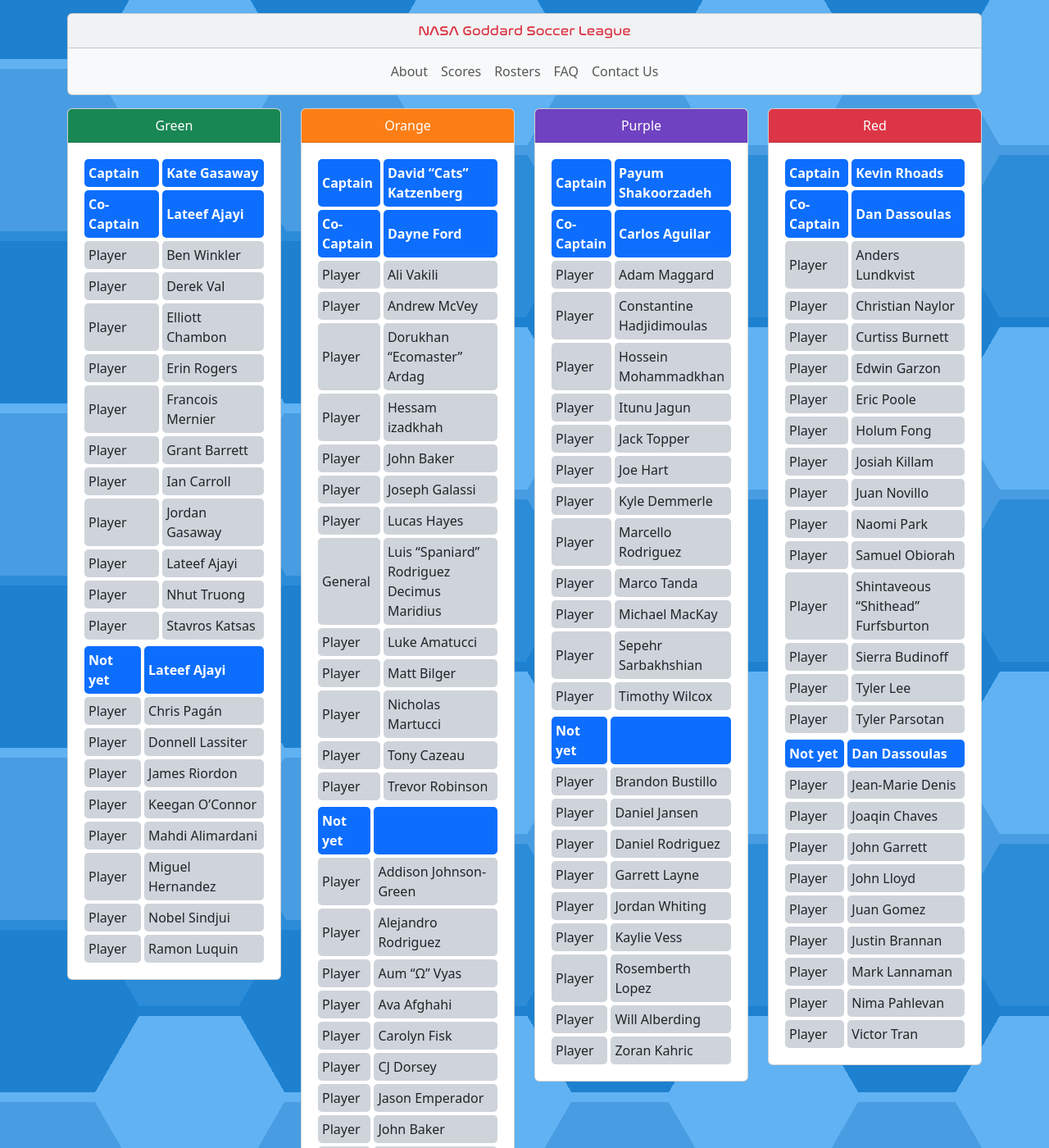
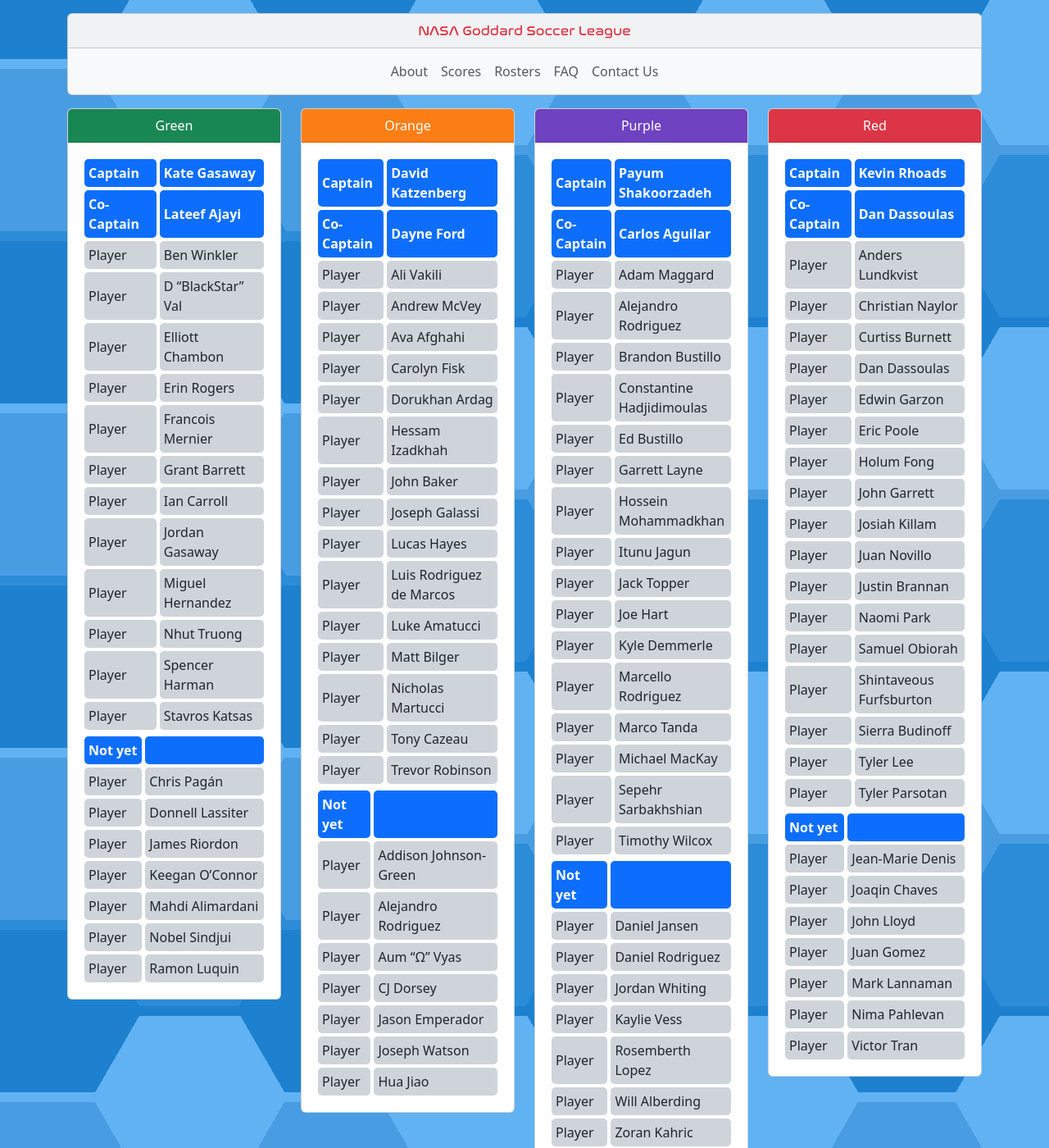
Before and after one commit to goddard-soccer/goddard-soccer.github.io, a Jekyll site: the page built from _pages/rosters.md, in a window 1280 px wide and 1400 px high. Shown: the whole window at 82% size. Built offline with Jekyll 4.4.1, drawn with Linux system fonts in a browser that asks for light colours.

Commit message:
fall roster updates

```diff
--- a/_pages/rosters.md
+++ b/_pages/rosters.md
@@ -3,21 +3,6 @@
 title: Rosters
 permalink: /rosters/
 ---
-
-<!-- begin row news updates -->
-<!--
-<div class="card bg-light text-center my-3">
-<div class="card-header text-center">
-    PSA
-</div>
-<div class="card-body" markdown=1>
-**These are not the final rosters**, this a preliminary cut for exec team purposes. Balancing will occur after more sign ups :D
-
-Generally speaking we are trying to retain previous teams, but there will be some edits to ensure competitive play.
-</div>
-</div>
--->
-<!-- end row news updates -->
 
 <div class="row">
 
@@ -30,25 +15,25 @@
 | Co-Captain | Lateef Ajayi |
 | ---------- | ---------- |
 | Player | Ben Winkler |
-| Player | Derek Val |
+| Player | D "BlackStar" Val |
 | Player | Elliott Chambon |
 | Player | Erin Rogers |
 | Player | Francois Mernier |
 | Player | Grant Barrett |
-| Player | Ian Carroll  |
+| Player | Ian Carroll |
 | Player | Jordan Gasaway |
-| Player | Lateef Ajayi |
+| Player | Miguel Hernandez |
 | Player | Nhut Truong |
+| Player | Spencer Harman |
 | Player | Stavros Katsas |
 
-| Not yet | Lateef Ajayi |
+| Not yet |  |
 | ---------- | ---------- |
 | Player | Chris Pagán |
 | Player | Donnell Lassiter |
 | Player | James Riordon |
 | Player | Keegan O'Connor |
 | Player | Mahdi Alimardani |
-| Player | Miguel Hernandez |
 | Player | Nobel Sindjui |
 | Player | Ramon Luquin |
 
@@ -61,17 +46,19 @@
 <div class="card-header text-center text-white bg-orange">Orange</div>
 <div class="card-body w-100" markdown=1>
 
-| Captain | David "Cats" Katzenberg |
+| Captain | David Katzenberg |
 | Co-Captain | Dayne Ford |
 | ---------- | ---------- |
 | Player | Ali Vakili |
 | Player | Andrew McVey |
-| Player | Dorukhan "Ecomaster" Ardag |
-| Player | Hessam izadkhah |
+| Player | Ava Afghahi |
+| Player | Carolyn Fisk |
+| Player | Dorukhan Ardag |
+| Player | Hessam Izadkhah |
 | Player | John Baker |
 | Player | Joseph Galassi |
 | Player | Lucas Hayes |
-| General | Luis "Spaniard" Rodriguez Decimus Maridius |
+| Player | Luis Rodriguez de Marcos |
 | Player | Luke Amatucci |
 | Player | Matt Bilger |
 | Player | Nicholas Martucci |
@@ -83,11 +70,8 @@
 | Player | Addison Johnson-Green |
 | Player | Alejandro Rodriguez |
 | Player | Aum "Ω" Vyas |
-| Player | Ava Afghahi |
-| Player | Carolyn Fisk |
 | Player | CJ Dorsey |
 | Player | Jason Emperador |
-| Player | John Baker |
 | Player | Joseph Watson |
 | Player | Hua Jiao |
 
@@ -104,7 +88,11 @@
 | Co-Captain | Carlos Aguilar |
 | ---------- | ---------- |
 | Player | Adam Maggard |
+| Player | Alejandro Rodriguez |
+| Player | Brandon Bustillo |
 | Player | Constantine Hadjidimoulas |
+| Player | Ed Bustillo |
+| Player | Garrett Layne |
 | Player | Hossein Mohammadkhan |
 | Player | Itunu Jagun |
 | Player | Jack Topper |
@@ -143,26 +129,27 @@
 | Player | Anders Lundkvist |
 | Player | Christian Naylor |
 | Player | Curtiss Burnett |
+| Player | Dan Dassoulas |
 | Player | Edwin Garzon |
 | Player | Eric Poole |
 | Player | Holum Fong |
+| Player | John Garrett |
 | Player | Josiah Killam |
 | Player | Juan Novillo |
+| Player | Justin Brannan |
 | Player | Naomi Park |
 | Player | Samuel Obiorah |
-| Player | Shintaveous "Shithead" Furfsburton |
+| Player | Shintaveous Furfsburton |
 | Player | Sierra Budinoff |
 | Player | Tyler Lee |
 | Player | Tyler Parsotan |
 
-| Not yet | Dan Dassoulas |
+| Not yet |  |
 | ---------- | ---------- |
 | Player | Jean-Marie Denis |
 | Player | Joaqin Chaves |
-| Player | John Garrett |
 | Player | John Lloyd |
 | Player | Juan Gomez |
-| Player | Justin Brannan |
 | Player | Mark Lannaman |
 | Player | Nima Pahlevan |
 | Player | Victor Tran |
@@ -172,96 +159,3 @@
 </div>
 
 </div>
-<!-- end row -->
-
-<!--
-<div class="row">
-
-<div class="col-md-3">
-<div class="card">
-<div class="card-header text-center text-white bg-green">Green</div>
-<div class="card-body w-100" markdown=1>
-
-| Recruiter | Kate Gasaway |
-| ---------- | ---------- |
-| Player | Amy McNally |
-| Player | Derek Val-Addo |
-| Player | Jeremy Gross |
-| Player | Steven Owolabi |
-| Player | Taiwo Oluyemo |
-| Player | Tyler Salkowski |
-| Player | Uzoije Anison |
-| Player | Zack Chilton |
-
-</div>
-</div>
-</div>
-
-<div class="col-md-3">
-<div class="card">
-<div class="card-header text-center text-white bg-orange">Orange</div>
-<div class="card-body w-100" markdown=1>
-
-| Recruiter | Dayne Ford |
-| ---------- | ---------- |
-| Player | Aum "Ω" Vyas |
-| Player | Fan Wu |
-| Player | Jaime Esper |
-| Player | Jimmy Ni "Cricket" |
-| Player | Khashy Parsay |
-| Player | Kunpeng Zhang |
-| Player | Seth Abramczyk |
-| Player | Titus Szobody  |
-
-</div>
-</div>
-</div>
-
-<div class="col-md-3">
-<div class="card">
-<div class="card-header text-center text-white bg-purple">Purple</div>
-<div class="card-body w-100" markdown=1>
-
-| Recruiter | Payum Shakoorzadeh |
-| ---------- | ---------- |
-| Player | Andy Vernor |
-| Player | Anibal Robles  |
-| Player | Brian Cox |
-| Player | David Hawbecker |
-| Player | Emily Cassidy |
-| Player | Nico Moldovean  |
-| Player | Paul Kennedy |
-| Player | Sepehr Sarbakhshian |
-| Player | Tosh Keune |
-
-</div>
-</div>
-</div>
-
-<div class="col-md-3">
-<div class="card">
-<div class="card-header text-center text-white bg-red">Red</div>
-<div class="card-body w-100" markdown=1>
-
-| Recruiter | Kevin Rhoads |
-| ---------- | ---------- |
-| Player | Alejandro Rodriguez |
-| Player | Charles Dorsey |
-| Player | Christian "Rio" Calian |
-| Player | Curtiss Burnett |
-| Player | Ed Santos Jr |
-| Player | Ed "Tio" Santos Sr |
-| Player | Masoud Soltanveis |
-| Player | Miguel Briones Ruiz |
-| Player | Moustafa "Mo" Ahmed |
-| Player | Najaf Ali  |
-| Player | Tony Cazeau |
-| Player | Tony Martinez |
-
-</div>
-</div>
-</div>
-
-</div>
--->
-<!-- end row -->
```
Also changed, not shown: other parts of _pages/rosters.md (+0 -2 lines), assets/docs/teams.csv (+1 -25 lines), 1 other file.
